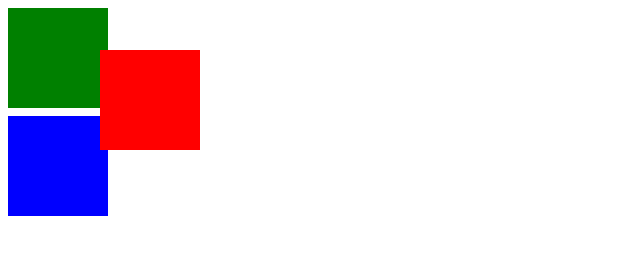
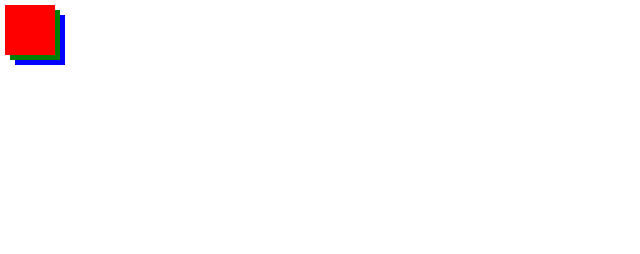
Before and after one commit to VerenaSousaADS/ROCKETSEAT-DISCOVER, a plain HTML site: page Posicionando-foguetes/index.html in a window 1280 px wide. Shown: the whole page, without its empty margins (0-640 px from the left). Drawn offline with Linux system fonts and the light colour scheme.

Commit message:
Testando o z-index

```diff
--- a/Posicionando-foguetes/style.css
+++ b/Posicionando-foguetes/style.css
@@ -1,20 +1,28 @@
 .box {
-  width: 100px;
-  height: 100px;
+  width: 50px;
+  height: 50px;
   margin-bottom: 8px;
 }
 
 .box1 {
   background-color: red;
-  position: fixed;
-  left: 100px;
-  top: 50px;
+  position: absolute;
+  left: 5px;
+  top: 5px;
+  z-index: 3;
 }
 
 .box2 {
   background-color: green;
+  position: absolute;
+  left: 10px;
+  top: 10px;
+  z-index: 2;
 }
 
 .box3 {
   background-color: blue;
+  position: absolute;
+  left: 15px;
+  top: 15px;
 }
```
